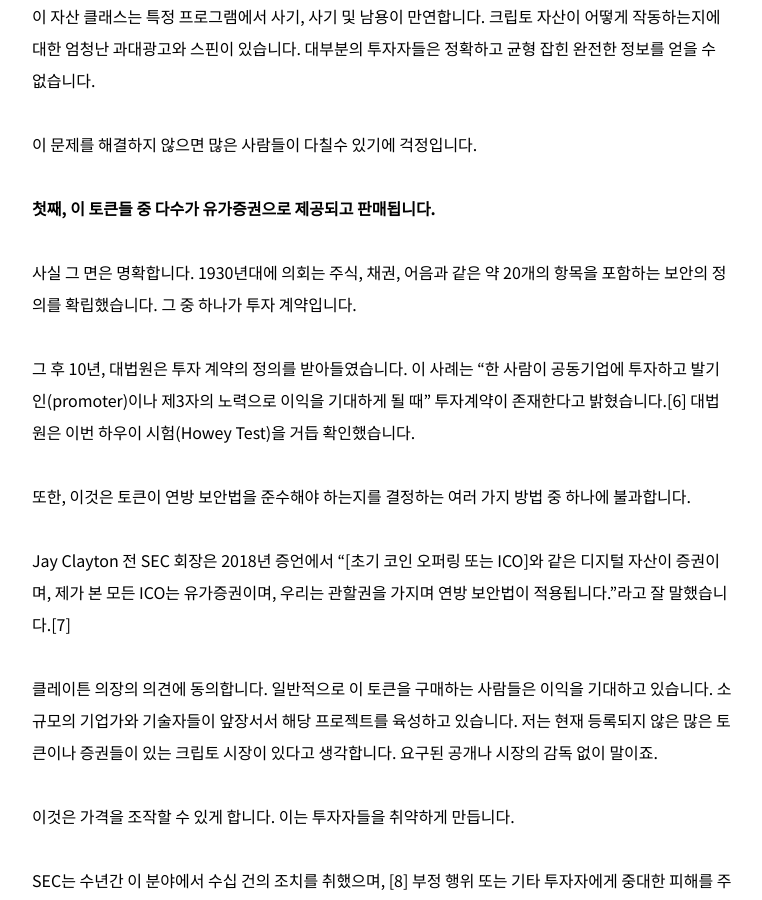
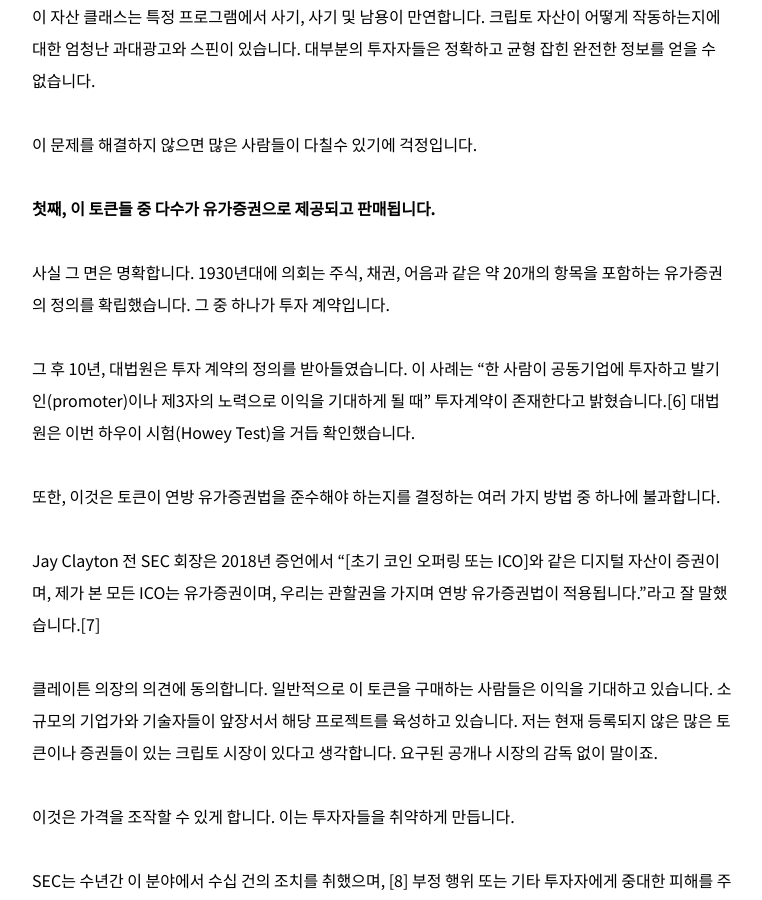
Before and after one commit to onebitco/onebitco.github.io, a Jekyll site: the page built from _posts/2021-08-03-겐슬러의장-Aspen-Security-포럼에서.md, in a window 1280 px wide and 900 px high, scrolled down 3798 px. Shown: the whole window, without its empty margins (258-1020 px from the left). Built offline with Jekyll 4.4.1, drawn with Linux system fonts in a browser that asks for light colours.

Commit message:
보안 ->유가증권

```diff
--- a/_posts/2021-08-03-겐슬러의장-Aspen-Security-포럼에서.md
+++ b/_posts/2021-08-03-겐슬러의장-Aspen-Security-포럼에서.md
@@ -83,13 +83,13 @@ SEC는 투자자를 보호하고, 자본 형성을 촉진하며, 그 사이에
 
 **첫째, 이 토큰들 중 다수가 유가증권으로 제공되고 판매됩니다.**
 
-사실 그 면은 명확합니다. 1930년대에 의회는 주식, 채권, 어음과 같은 약 20개의 항목을 포함하는 보안의 정의를 확립했습니다. 그 중 하나가 투자 계약입니다.
+사실 그 면은 명확합니다. 1930년대에 의회는 주식, 채권, 어음과 같은 약 20개의 항목을 포함하는 유가증권의 정의를 확립했습니다. 그 중 하나가 투자 계약입니다.
 
 그 후 10년, 대법원은 투자 계약의 정의를 받아들였습니다. 이 사례는 "한 사람이 공동기업에 투자하고 발기인(promoter)이나 제3자의 노력으로 이익을 기대하게 될 때" 투자계약이 존재한다고 밝혔습니다.[6] 대법원은 이번 하우이 시험(Howey Test)을 거듭 확인했습니다.
 
-또한, 이것은 토큰이 연방 보안법을 준수해야 하는지를 결정하는 여러 가지 방법 중 하나에 불과합니다.
+또한, 이것은 토큰이 연방 유가증권법을 준수해야 하는지를 결정하는 여러 가지 방법 중 하나에 불과합니다.
 
-Jay Clayton 전 SEC 회장은 2018년 증언에서 "[초기 코인 오퍼링 또는 ICO]와 같은 디지털 자산이 증권이며, 제가 본 모든 ICO는 유가증권이며, 우리는 관할권을 가지며 연방 보안법이 적용됩니다."라고 잘 말했습니다.[7]
+Jay Clayton 전 SEC 회장은 2018년 증언에서 "[초기 코인 오퍼링 또는 ICO]와 같은 디지털 자산이 증권이며, 제가 본 모든 ICO는 유가증권이며, 우리는 관할권을 가지며 연방 유가증권법이 적용됩니다."라고 잘 말했습니다.[7]
 
 클레이튼 의장의 의견에 동의합니다. 일반적으로 이 토큰을 구매하는 사람들은 이익을 기대하고 있습니다. 소규모의 기업가와 기술자들이 앞장서서 해당 프로젝트를 육성하고 있습니다. 저는 현재 등록되지 않은 많은 토큰이나 증권들이 있는 크립토 시장이 있다고 생각합니다. 요구된 공개나 시장의 감독 없이 말이죠.
 
```
